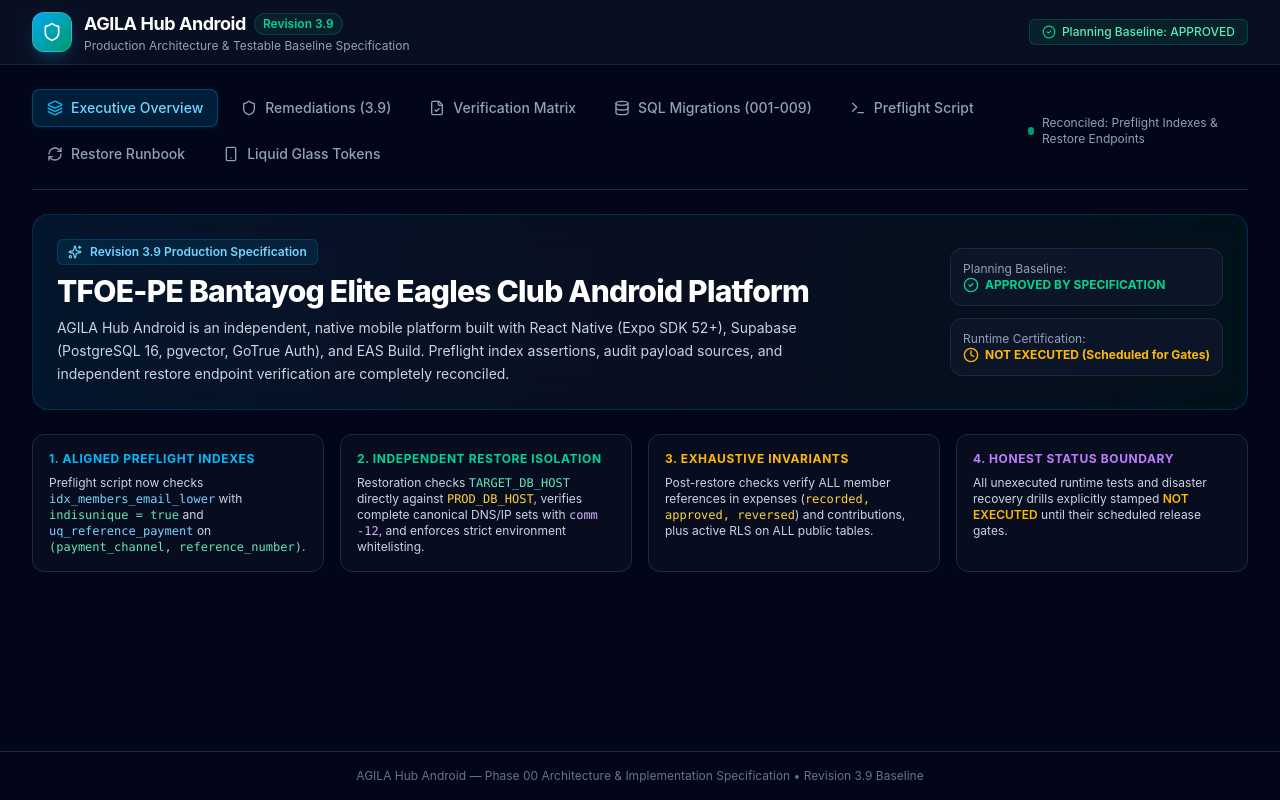
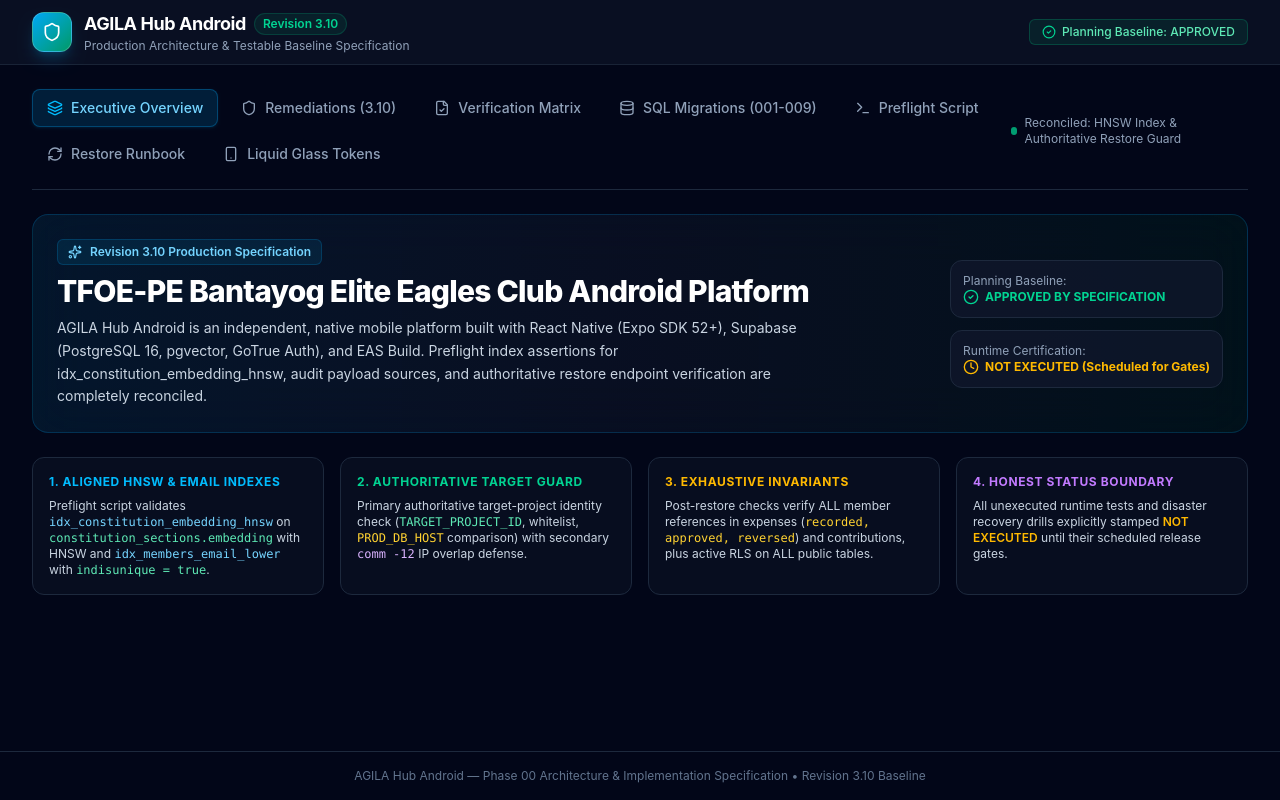
Before and after one commit to janzlebiz/AGILA-Hub-Android, a React (Vite) app: page / in a window 1280 px wide. Built offline with nearby package versions, Linux system fonts and the light colour scheme.

Commit message:
docs: upgrade architecture to revision 3.10
Reconcile preflight schema assertions for HNSW indexing and harden restoration guardrails with authoritative target verification.

```diff
--- a/src/App.tsx
+++ b/src/App.tsx
@@ -43,7 +43,7 @@
 
   const tabs: TabItem[] = [
     { id: 'overview', label: 'Executive Overview', icon: Layers },
-    { id: 'remediations', label: 'Remediations (3.9)', icon: Shield },
+    { id: 'remediations', label: 'Remediations (3.10)', icon: Shield },
     { id: 'matrix', label: 'Verification Matrix', icon: FileCheck },
     { id: 'migrations', label: 'SQL Migrations (001-009)', icon: Database },
     { id: 'preflight', label: 'Preflight Script', icon: Terminal },
@@ -70,8 +70,8 @@
       title: 'Type-Aligned & Uniqueness-Verified Preflight Assertions',
       category: 'Database Integrity',
       location: 'scripts/preflight_schema_check.sql & Section 8.1',
-      problem: 'Previous preflight script checked audit_logs.actor_type as text (mismatching VARCHAR(50)), and checked index names without verifying index uniqueness (indisunique) on idx_members_email_lower or column embedding on idx_sections_embedding.',
-      solution: 'Aligned actor_type check to character varying(50). Added indisunique = true validation to idx_members_email_lower and uq_reference_payment. Verified idx_sections_embedding indexes embedding with vector_cosine_ops and HNSW.',
+      problem: 'Previous preflight script checked audit_logs.actor_type as text (mismatching VARCHAR(50)), and checked index names without verifying index uniqueness (indisunique) on idx_members_email_lower or column embedding on idx_constitution_embedding_hnsw.',
+      solution: 'Aligned actor_type check to character varying(50). Added indisunique = true validation to idx_members_email_lower and uq_reference_payment. Verified idx_constitution_embedding_hnsw indexes embedding with vector_cosine_ops and HNSW on public.constitution_sections.',
       status: 'VERIFIED BY SPEC & DDL',
       tests: [
         { type: 'Positive', name: 'Baseline Schema Pass', desc: 'Preflight script executes cleanly against complete schema baseline, verifying all 10 tables, 3 extensions, columns, triggers, functions, indexes, and active RLS.' },
@@ -107,11 +107,11 @@
     },
     {
       id: 'REM-05',
-      title: 'Restore Safety: Fail-Closed DNS Resolution & Exhaustive Invariants',
+      title: 'Restore Safety: Authoritative Endpoint Identity & Fail-Closed Guards',
       category: 'Disaster Recovery',
       location: 'scripts/restore_database.sh & Section 7.2',
       problem: 'Previous restore script checked constructed substrings, failed open if DNS lookup returned empty, and checked only 4 tables for RLS.',
-      solution: 'Enforces set -euo pipefail, independent PROD_DB_HOST checks, fail-closed DNS set comparison via comm -12, atomic single-transaction restore, and exhaustive PL/pgSQL assertions across ALL member references and ALL public tables.',
+      solution: 'Enforces set -euo pipefail, primary authoritative target-project identity verification (TARGET_PROJECT_ID, TARGET_ENV, TARGET_DB_HOST vs PROD_DB_HOST), secondary defense-in-depth DNS set comparison via comm -12, atomic single-transaction restore, and exhaustive PL/pgSQL assertions across ALL member references and ALL public tables.',
       status: 'VERIFIED BY SPECIFICATION',
       tests: [
         { type: 'Positive', name: 'Valid Staging Execution', desc: 'Executes restore on verified backup targeting staging; automated PL/pgSQL assertions verify all foreign keys, financial invariants, and RLS.' },
@@ -124,13 +124,13 @@
   const matrixItems = [
     { id: 'REV-01-A', requirement: 'Strict per-table audit allowlist & payload fix', target: 'Migration 008 (process_audit_log_capture)', specStatus: 'PASS', runtimeStatus: 'NOT EXECUTED', gate: 'Audit Gate', notes: 'expenses.new_data.category fixed to v_raw_new; zero fallback leakage' },
     { id: 'REV-01-B', requirement: 'Audit privacy & category regression tests', target: 'Audit Test Suite in Section 9', specStatus: 'PASS', runtimeStatus: 'NOT EXECUTED', gate: 'Audit Gate', notes: 'Positive category regression test on insert and update specified' },
-    { id: 'REV-02-A', requirement: 'Schema-aligned preflight index & table assertions', target: 'scripts/preflight_schema_check.sql', specStatus: 'PASS', runtimeStatus: 'NOT EXECUTED', gate: 'Schema Gate', notes: 'Validates idx_members_email_lower, uq_reference_payment, idx_sections_embedding, 10 tables, RLS' },
+    { id: 'REV-02-A', requirement: 'Schema-aligned preflight index & table assertions', target: 'scripts/preflight_schema_check.sql', specStatus: 'PASS', runtimeStatus: 'NOT EXECUTED', gate: 'Schema Gate', notes: 'Validates idx_members_email_lower, uq_reference_payment, idx_constitution_embedding_hnsw, 10 tables, RLS' },
     { id: 'REV-02-B', requirement: 'Preflight schema validation tests', target: 'Schema Test Suite in Section 9', specStatus: 'PASS', runtimeStatus: 'NOT EXECUTED', gate: 'Schema Gate', notes: 'Passing baseline and negative drop fixtures specified' },
     { id: 'REV-03-A', requirement: 'Expense approval & reversal attribution', target: 'Migration 006 (validate_expense_mutation)', specStatus: 'PASS', runtimeStatus: 'NOT EXECUTED', gate: 'Financial Gate', notes: 'approved_by preserved; reversed_by/at tracked with mandatory reason' },
     { id: 'REV-03-B', requirement: 'Expense attribution runtime tests', target: 'Financial Test Suite in Section 9', specStatus: 'PASS', runtimeStatus: 'NOT EXECUTED', gate: 'Financial Gate', notes: 'Positive approval/reversal and negative tampering tests specified' },
     { id: 'REV-04-A', requirement: 'Contribution verification attribution', target: 'Migration 006 (protect_payment_state_transitions)', specStatus: 'PASS', runtimeStatus: 'NOT EXECUTED', gate: 'Financial Gate', notes: 'verified_by preserved; closed_by/at tracked with void reason' },
     { id: 'REV-04-B', requirement: 'Contribution attribution runtime tests', target: 'Financial Test Suite in Section 9', specStatus: 'PASS', runtimeStatus: 'NOT EXECUTED', gate: 'Financial Gate', notes: 'Positive verification/voiding and negative spoofing tests specified' },
-    { id: 'REV-05-A', requirement: 'Independent endpoint isolation & exhaustive invariant checks', target: 'scripts/restore_database.sh & Section 7.2', specStatus: 'PASS', runtimeStatus: 'NOT EXECUTED', gate: 'Recovery Gate', notes: 'PROD_DB_HOST verification, DNS/IP check, all-public-table RLS, expense approved/reversed checks' },
+    { id: 'REV-05-A', requirement: 'Authoritative endpoint isolation & exhaustive invariant checks', target: 'scripts/restore_database.sh & Section 7.2', specStatus: 'PASS', runtimeStatus: 'NOT EXECUTED', gate: 'Recovery Gate', notes: 'Primary target-project verification, secondary DNS/IP set check, all-public-table RLS, expense approved/reversed checks' },
     { id: 'REV-05-B', requirement: 'Live restore runbook execution & drill', target: 'Recovery Test Suite in Section 9', specStatus: 'PASS', runtimeStatus: 'NOT EXECUTED', gate: 'Recovery Gate', notes: 'Staging restore drill scheduled for Phase 07 on Supabase Pro' },
     { id: 'P0-03-A', requirement: 'Member identity protection trigger', target: 'Migration 002 (protect_member_sensitive_columns)', specStatus: 'PASS', runtimeStatus: 'NOT EXECUTED', gate: 'Privilege Gate', notes: 'Self-service restricted to nickname/avatar only' },
     { id: 'P1-02-A', requirement: 'Attendance verification attribution', target: 'Migration 005 (validate_attendance_record_mutation)', specStatus: 'PASS', runtimeStatus: 'NOT EXECUTED', gate: 'Attendance Gate', notes: 'Server forces verified_by := v_caller.member_id' },
@@ -144,7 +144,7 @@
     { num: 4, name: '004_eagles_id_cards.sql', desc: 'Private ID card verification tracking and storage paths.' },
     { num: 5, name: '005_announcements_and_attendance.sql', desc: 'Broadcast announcements and attendance verification with server attribution.' },
     { num: 6, name: '006_financial_records.sql', desc: 'uq_reference_payment UNIQUE constraint, state machines, and preserved attribution.' },
-    { num: 7, name: '007_constitution_rag.sql', desc: 'pgvector chunk storage, HNSW index (idx_sections_embedding), and server 0.68 similarity floor.' },
+    { num: 7, name: '007_constitution_rag.sql', desc: 'pgvector chunk storage, HNSW index (idx_constitution_embedding_hnsw), and server 0.68 similarity floor.' },
     { num: 8, name: '008_audit_logs_and_triggers.sql', desc: 'Immutable audit ledger, strict allowlists, and expense new_data.category bug fix.' },
     { num: 9, name: '009_rls_and_storage_policies.sql', desc: 'Comprehensive fail-closed RLS policies across all tables and private storage buckets.' }
   ];
@@ -162,7 +162,7 @@
               <div className="flex items-center gap-2">
                 <span className="font-bold text-lg tracking-tight text-white">AGILA Hub Android</span>
                 <span className="px-2 py-0.5 text-xs font-semibold rounded-full bg-emerald-500/10 text-emerald-400 border border-emerald-500/20">
-                  Revision 3.9
+                  Revision 3.10
                 </span>
               </div>
               <p className="text-xs text-slate-400 hidden sm:block">Production Architecture & Testable Baseline Specification</p>
@@ -205,7 +205,7 @@
 
           <div className="flex items-center gap-2 text-xs text-slate-400">
             <span className="w-2 h-2 rounded-full bg-emerald-400 animate-pulse"></span>
-            Reconciled: Preflight Indexes & Restore Endpoints
+            Reconciled: HNSW Index & Authoritative Restore Guard
           </div>
         </div>
 
@@ -216,13 +216,13 @@
               <div className="flex flex-col lg:flex-row lg:items-center justify-between gap-6">
                 <div className="space-y-2 max-w-3xl">
                   <div className="inline-flex items-center gap-2 px-2.5 py-1 rounded-md bg-sky-500/10 text-sky-300 text-xs font-semibold border border-sky-500/20">
-                    <Sparkles className="w-3.5 h-3.5" /> Revision 3.9 Production Specification
+                    <Sparkles className="w-3.5 h-3.5" /> Revision 3.10 Production Specification
                   </div>
                   <h1 className="text-2xl sm:text-3xl font-extrabold text-white tracking-tight">
                     TFOE-PE Bantayog Elite Eagles Club Android Platform
                   </h1>
                   <p className="text-sm text-slate-300 leading-relaxed">
-                    AGILA Hub Android is an independent, native mobile platform built with React Native (Expo SDK 52+), Supabase (PostgreSQL 16, pgvector, GoTrue Auth), and EAS Build. Preflight index assertions, audit payload sources, and independent restore endpoint verification are completely reconciled.
+                    AGILA Hub Android is an independent, native mobile platform built with React Native (Expo SDK 52+), Supabase (PostgreSQL 16, pgvector, GoTrue Auth), and EAS Build. Preflight index assertions for idx_constitution_embedding_hnsw, audit payload sources, and authoritative restore endpoint verification are completely reconciled.
                   </p>
                 </div>
                 <div className="flex flex-col sm:flex-row lg:flex-col gap-3 min-w-[240px]">
@@ -242,18 +242,18 @@
               </div>
             </div>
 
-            {/* 5 Pillars of Revision 3.9 */}
+            {/* 5 Pillars of Revision 3.10 */}
             <div className="grid grid-cols-1 md:grid-cols-4 gap-4">
               <div className="p-4 rounded-xl border border-slate-800 bg-slate-900/40 space-y-2">
-                <div className="text-sky-400 font-bold text-xs uppercase tracking-wider">1. Aligned Preflight Indexes</div>
+                <div className="text-sky-400 font-bold text-xs uppercase tracking-wider">1. Aligned HNSW & Email Indexes</div>
                 <p className="text-xs text-slate-300">
-                  Preflight script now checks <code className="text-sky-300">idx_members_email_lower</code> with <code className="text-emerald-300">indisunique = true</code> and <code className="text-sky-300">uq_reference_payment</code> on <code className="text-emerald-300">(payment_channel, reference_number)</code>.
+                  Preflight script validates <code className="text-sky-300">idx_constitution_embedding_hnsw</code> on <code className="text-emerald-300">constitution_sections.embedding</code> with HNSW and <code className="text-sky-300">idx_members_email_lower</code> with <code className="text-emerald-300">indisunique = true</code>.
                 </p>
               </div>
               <div className="p-4 rounded-xl border border-slate-800 bg-slate-900/40 space-y-2">
-                <div className="text-emerald-400 font-bold text-xs uppercase tracking-wider">2. Independent Restore Isolation</div>
+                <div className="text-emerald-400 font-bold text-xs uppercase tracking-wider">2. Authoritative Target Guard</div>
                 <p className="text-xs text-slate-300">
-                  Restoration checks <code className="text-emerald-300">TARGET_DB_HOST</code> directly against <code className="text-amber-300">PROD_DB_HOST</code>, verifies complete canonical DNS/IP sets with <code className="text-purple-300">comm -12</code>, and enforces strict environment whitelisting.
+                  Primary authoritative target-project identity check (<code className="text-emerald-300">TARGET_PROJECT_ID</code>, whitelist, <code className="text-amber-300">PROD_DB_HOST</code> comparison) with secondary <code className="text-purple-300">comm -12</code> IP overlap defense.
                 </p>
               </div>
               <div className="p-4 rounded-xl border border-slate-800 bg-slate-900/40 space-y-2">
@@ -275,7 +275,7 @@
         {/* Tab 2: Remediations */}
         {activeTab === 'remediations' && (
           <div className="space-y-4">
-            <h2 className="text-xl font-bold text-white">Targeted Remediations (Revision 3.9)</h2>
+            <h2 className="text-xl font-bold text-white">Targeted Remediations (Revision 3.10)</h2>
             <div className="space-y-4">
               {remediations.map((rem) => (
                 <div key={rem.id} className="rounded-xl border border-slate-800 bg-slate-900/60 p-5 space-y-4">
@@ -454,7 +454,7 @@
 CONSTRAINT uq_reference_payment UNIQUE (payment_channel, reference_number);`}
                       {selectedMigration === 7 && `-- Migration 007: Constitution RAG
 -- HNSW Cosine Similarity Index:
-CREATE INDEX IF NOT EXISTS idx_sections_embedding ON public.constitution_sections USING hnsw (embedding vector_cosine_ops);`}
+CREATE INDEX IF NOT EXISTS idx_constitution_embedding_hnsw ON public.constitution_sections USING hnsw (embedding vector_cosine_ops) WITH (m = 16, ef_construction = 64);`}
                       {selectedMigration === 8 && `-- Migration 008: Audit Logs & Triggers
 -- Preserves category mapping correctly:
 v_safe_new := jsonb_build_object('id', v_raw_new->'id', 'category', v_raw_new->'category', ...);`}
@@ -473,7 +473,7 @@
             <div>
               <h2 className="text-xl font-bold text-white">Machine-Verifiable Preflight Script (`scripts/preflight_schema_check.sql`)</h2>
               <p className="text-xs text-slate-400">
-                Validates <code className="text-sky-300">idx_members_email_lower</code>, <code className="text-emerald-300">uq_reference_payment</code>, <code className="text-amber-300">idx_sections_embedding</code>, all 10 tables, triggers, and active RLS.
+                Validates <code className="text-sky-300">idx_members_email_lower</code>, <code className="text-emerald-300">uq_reference_payment</code>, <code className="text-amber-300">idx_constitution_embedding_hnsw</code>, all 10 tables, triggers, and active RLS.
               </p>
             </div>
 
@@ -556,15 +556,16 @@
         v_missing_items := array_append(v_missing_items, 'Constraint: public.contributions.uq_reference_payment UNIQUE (payment_channel, reference_number)');
     END IF;
 
-    -- Check 6c: HNSW Cosine Index on public.constitution_sections
+    -- Check 6c: HNSW Cosine Index on public.constitution_sections (idx_constitution_embedding_hnsw)
     IF NOT EXISTS (
         SELECT 1 FROM pg_indexes
         WHERE schemaname = 'public'
           AND tablename = 'constitution_sections'
-          AND indexname = 'idx_sections_embedding'
-          AND indexdef ILIKE '%hnsw%vector_cosine_ops%'
+          AND indexname = 'idx_constitution_embedding_hnsw'
+          AND indexdef ILIKE '%hnsw%'
+          AND indexdef ILIKE '%(embedding%vector_cosine_ops)%'
     ) THEN
-        v_missing_items := array_append(v_missing_items, 'Index: public.constitution_sections.idx_sections_embedding (HNSW)');
+        v_missing_items := array_append(v_missing_items, 'Index: public.constitution_sections.idx_constitution_embedding_hnsw (HNSW on embedding with vector_cosine_ops)');
     END IF;
 
     -- 7. Check Active Row Level Security on ALL 10 Public Tables
@@ -615,31 +616,38 @@
     exit 1
 fi
 
-# Guard 1: Direct ID check
+# Primary Gate 1: Authoritative target-project identity check
 if [ "$TARGET_PROJECT_ID" = "$PROD_PROJECT_ID" ]; then
     echo "FATAL: TARGET_PROJECT_ID equals PROD_PROJECT_ID ('$TARGET_PROJECT_ID'). Aborted." >&2
     exit 1
 fi
 
-# Guard 2: Whitelist
+# Primary Gate 2: Strict environment target whitelist
 TARGET_ENV="\${TARGET_ENV:-staging}"
 if [ "$TARGET_ENV" != "staging" ] && [ "$TARGET_ENV" != "development" ]; then
     echo "FATAL: TARGET_ENV must be 'staging' or 'development' (received '$TARGET_ENV')." >&2
     exit 1
 fi
 
-# Guard 3: Direct Endpoint Match
+# Primary Gate 3: Direct authoritative endpoint verification
 TARGET_HOST="\${TARGET_DB_HOST:-db.\${TARGET_PROJECT_ID}.supabase.co}"
 if [ "$TARGET_HOST" = "$PROD_DB_HOST" ]; then
     echo "FATAL: TARGET_HOST ('$TARGET_HOST') matches trusted production endpoint ('$PROD_DB_HOST'). Aborted." >&2
     exit 1
 fi
 
-# Guard 4: Canonical DNS / IP Match
-TARGET_IP=$(getent hosts "$TARGET_HOST" 2>/dev/null | awk '{print $1}' || true)
-PROD_IP=$(getent hosts "$PROD_DB_HOST" 2>/dev/null | awk '{print $1}' || true)
-if [ -n "$TARGET_IP" ] && [ -n "$PROD_IP" ] && [ "$TARGET_IP" = "$PROD_IP" ]; then
-    echo "FATAL: TARGET_HOST ($TARGET_HOST -> $TARGET_IP) resolves to same IP as PROD_DB_HOST ($PROD_DB_HOST -> $PROD_IP). Aborted." >&2
+# Secondary Defense-in-Depth: Fail-closed complete address set verification (comm -12)
+# Note: IP overlap is a secondary signal; authoritative project identity above is the primary prerequisite.
+TARGET_IPS=$( (getent ahosts "$TARGET_HOST" 2>/dev/null || getent hosts "$TARGET_HOST" 2>/dev/null || true) | awk '{print $1}' | sort -u | grep -v '^$' )
+PROD_IPS=$( (getent ahosts "$PROD_DB_HOST" 2>/dev/null || getent hosts "$PROD_DB_HOST" 2>/dev/null || true) | awk '{print $1}' | sort -u | grep -v '^$' )
+if [ -z "$TARGET_IPS" ] || [ -z "$PROD_IPS" ]; then
+    echo "FATAL: DNS resolution failed or returned empty address set. Fail-closed abort." >&2
+    exit 1
+fi
+
+OVERLAPPING_IPS=$(comm -12 <(echo "$TARGET_IPS") <(echo "$PROD_IPS"))
+if [ -n "$OVERLAPPING_IPS" ]; then
+    echo "FATAL: Endpoint alias detected! TARGET_HOST shares resolved IP address(es) with PROD_DB_HOST." >&2
     exit 1
 fi
 
@@ -747,7 +755,7 @@
 
       {/* Footer */}
       <footer className="border-t border-slate-800 bg-slate-950 py-4 px-4 text-center text-xs text-slate-500">
-        AGILA Hub Android — Phase 00 Architecture & Implementation Specification • Revision 3.9 Baseline
+        AGILA Hub Android — Phase 00 Architecture & Implementation Specification • Revision 3.10 Baseline
       </footer>
     </div>
   );
```
Also changed, not shown: .aistudio/artifacts/brain/65269374-16e1-494b-8ce2-4f22e5d0b99f/implementation_plan.md, .aistudio/artifacts/brain/65269374-16e1-494b-8ce2-4f22e5d0b99f/implementation_plan.md.metadata.json, .aistudio/artifacts/brain/65269374-16e1-494b-8ce2-4f22e5d0b99f/phase00_verification_matrix.md, .aistudio/artifacts/brain/65269374-16e1-494b-8ce2-4f22e5d0b99f/phase00_verification_matrix.md.metadata.json, .aistudio/artifacts/brain/65269374-16e1-494b-8ce2-4f22e5d0b99f/remediation_traceability.md, .aistudio/artifacts/brain/65269374-16e1-494b-8ce2-4f22e5d0b99f/remediation_traceability.md.metadata.json.
